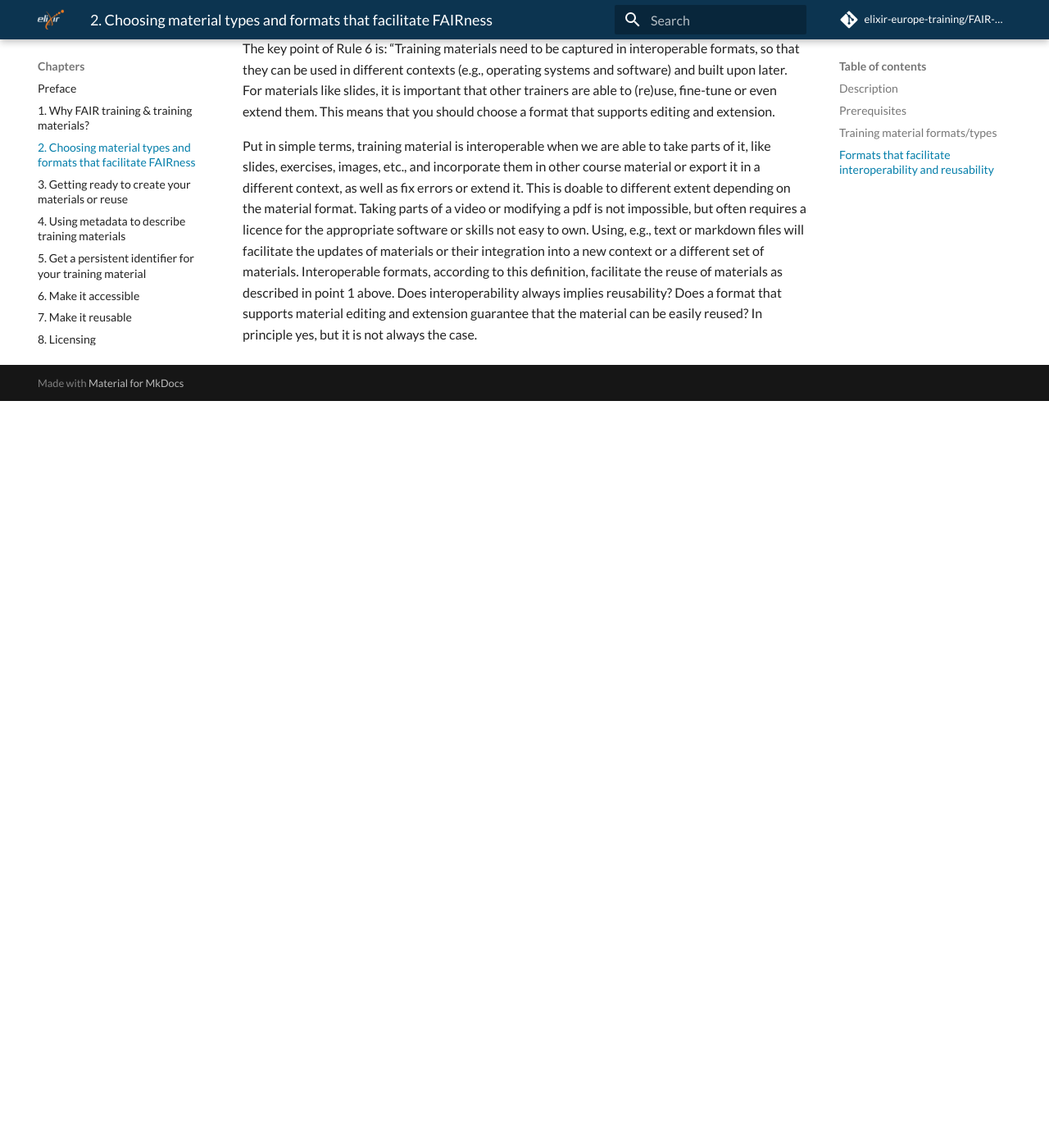
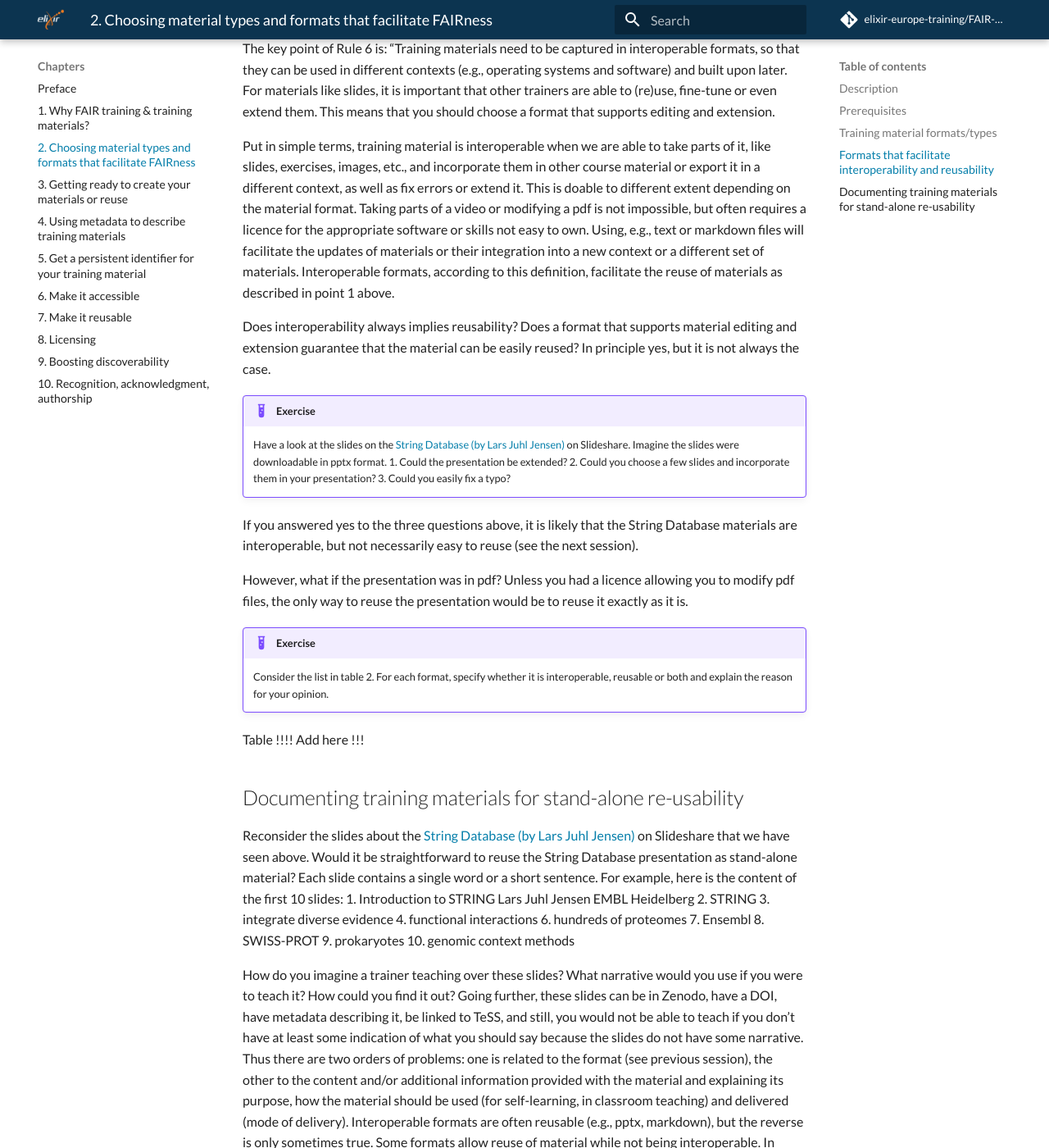
Before and after one commit to elixir-europe-training/ELIXIR-TrP-FAIR-training-handbook, an MkDocs documentation site: the page built from docs/chapters/chapter_02.md, in a window 1280 px wide and 1400 px high, scrolled down 1962 px. Shown: the whole window at 82% size. Built offline with MkDocs 1.6.1 and Material for MkDocs 9.7.7, drawn with Linux system fonts in a browser that asks for light colours; comment, search, counter and statistics services are not loaded; before the commit the page ends 2451 px from its top, so only the background shows below that; some of the changed text lies outside the part shown.

Commit message:
added the last session

```diff
--- a/docs/chapters/chapter_02.md
+++ b/docs/chapters/chapter_02.md
@@ -44,23 +44,78 @@
 
 !!! example "Exercise"
 
-     Compare the list to Table 1 from the [10 simple rules paper](https://journals.plos.org/ploscompbiol/article?id=10.1371/journal.pcbi.1007854#sec007)
+     Compare the list to Table 1 from the [10 simple rules paper](https://journals.plos.org/ploscompbiol/article?id=10.1371/journal.pcbi.1007854#sec007).
 
 
 ## Formats that facilitate interoperability and reusability
 
 The term interoperability in training materials can be relatively obscure. Still, in this section, we will provide a definition of interoperability for training materials, and we will explain how this concept is related to the idea of reusability. Regarding reusability, it is essential to make a distinction between:
-1. Reusing parts of material by repurposing it for a new context or integrating it into another set of materials
-2. Reusing the material exactly as it is
+     1. Reusing parts of material by repurposing it for a new context or integrating it into another set of materials
+     2. Reusing the material exactly as it is
 
 File formats will have different implications in the context of FAIRness depending on the two types of material reuse. Some formats facilitate FAIRness while others don’t. To understand which formats facilitate interoperability and reusability, we must first understand these two concepts in the context of training and training materials.
 
 !!! example "Exercise"
 
-     Read Rule 6 from the 10 simple rules paper, which is mainly about interoperability [10 simple rules paper](https://journals.plos.org/ploscompbiol/article?id=10.1371/journal.pcbi.1007854#sec007)
+     Read Rule 6 from the 10 simple rules paper, which is mainly about interoperability [10 simple rules paper](https://journals.plos.org/ploscompbiol/article?id=10.1371/journal.pcbi.1007854#sec007).
 
 The key point of Rule 6 is: “Training materials need to be captured in interoperable formats, so that they can be used in different contexts (e.g., operating systems and software) and built upon later. For materials like slides, it is important that other trainers are able to (re)use, fine-tune or even extend them. This means that you should choose a format that supports editing and extension.
 
-Put in simple terms, training material is interoperable when we are able to take parts of it, like slides, exercises, images, etc., and incorporate them in other course material or export it in a different context, as well as fix errors or extend it. This is doable to different extent depending on the material format. Taking parts of a video or modifying a pdf is not impossible, but often requires a licence for the appropriate software or skills not easy to own. Using, e.g., text or markdown files will facilitate the updates of materials or their integration into a new context or a different set of materials.
-Interoperable formats, according to this definition, facilitate the reuse of materials as described in point 1 above.
+Put in simple terms, training material is interoperable when we are able to take parts of it, like slides, exercises, images, etc., and incorporate them in other course material or export it in a different context, as well as fix errors or extend it. This is doable to different extent depending on the material format. Taking parts of a video or modifying a pdf is not impossible, but often requires a licence for the appropriate software or skills not easy to own. Using, e.g., text or markdown files will facilitate the updates of materials or their integration into a new context or a different set of materials. Interoperable formats, according to this definition, facilitate the reuse of materials as described in point 1 above.
+
 Does interoperability always implies reusability? Does a format that supports material editing and extension guarantee that the material can be easily reused? In principle yes, but it is not always the case.
+
+!!! example "Exercise"
+
+     Have a look at the slides on the [String Database (by Lars Juhl Jensen)](https://www.slideshare.net/larsjuhljensen/the-string-database) on Slideshare. Imagine the slides were downloadable in pptx format.
+     1. Could the presentation be extended?
+     2. Could you choose a few slides and incorporate them in your presentation?
+     3. Could you easily fix a typo?
+
+If you answered yes to the three questions above, it is likely that the String Database materials are interoperable, but not necessarily easy to reuse (see the next session).
+
+However, what if the presentation was in pdf? Unless you had a licence allowing you to modify pdf files, the only way to reuse the presentation would be to reuse it exactly as it is.
+
+!!! example "Exercise"
+
+     Consider the list in table 2. For each format, specify whether it is interoperable, reusable or both and explain the reason for your opinion.
+
+ Table !!!! Add here !!!
+
+## Documenting training materials for stand-alone re-usability
+
+Reconsider the slides about the [String Database (by Lars Juhl Jensen)](https://www.slideshare.net/larsjuhljensen/the-string-database) on Slideshare that we have seen above. Would it be straightforward to reuse the String Database presentation as stand-alone material? Each slide contains a single word or a short sentence. For example, here  is the content of the first 10 slides:
+     1. Introduction to STRING Lars Juhl Jensen EMBL Heidelberg
+     2. STRING
+     3. integrate diverse evidence
+     4. functional interactions
+     6. hundreds of proteomes
+     7. Ensembl
+     8. SWISS-PROT
+     9. prokaryotes
+     10. genomic context methods
+
+How do you imagine a trainer teaching over these slides? What narrative would you use if you were to teach it? How could you find it out? Going further, these slides can be in Zenodo, have a DOI, have metadata describing it, be linked to TeSS, and still, you would not be able to teach if you don’t have at least some indication of what you should say because the slides do not have some narrative.
+Thus there are two orders of problems: one is related to the format (see previous session), the other to the content and/or additional information provided with the material and explaining its purpose, how the material should be used (for self-learning, in classroom teaching) and delivered (mode of delivery). Interoperable formats are often reusable (e.g., pptx, markdown), but the reverse is only sometimes true. Some formats allow reuse of material while not being interoperable. In these cases, the material can only be reused as is and cannot be easily modified. Examples are pdf, png, jpeg, etc. formats.
+
+When training material is provided in reusable but not interoperable format, which means it should be used as is, it is particularly important that it is accompanied by some documentation explaining how the material is to be used, including - when appropriate - an extensive narrative describing word-by-word the meaning and purpose of each, e.g.,  slide or exercise.
+
+There are a few effective ways to do this:
+     - For a lecture-style presentation, you can annotate each slide with an extensive narrative capturing all aspects of the subject on the slides. You can put the complete transcript of the verbal presentation in the Notes panel in Powerpoint or in Google slides. Suppose you want to share your slides in pdf format. In that case, it is handier to place the detailed content into a handbook or use text-book style reference materials and keep the slides for lectures cleaner, only placing relevant elements directly on the slides.
+     - You may create a lesson plan describing the purpose and the mode of delivery of each piece of material. Lesson plans could contain many practical details, including - for each part of the material - the time needed for the delivery, the learning experiences and expected learning outcomes.
+     - You may associate “Instructor notes” with the materials, but you don’t need to include them in the materials. The Instructor notes should provide information drawing on your experience or the experience of other instructors. They may consist of technical tips and tricks, common problems, and a description of what parts or exercises are essential and what could be skipped in case of lack of time.
+
+ Documenting training materials makes training materials easily reusable not only by other trainers but also by yourself in the future. It is an excellent practice for any material, especially when it is not self-explanatory like the slides described above ([String Database (by Lars Juhl Jensen)](https://www.slideshare.net/larsjuhljensen/the-string-database)).
+
+ > "The secret to good documentation is to write it while you're writing the code. You are your first audience. Explain what you're doing to yourself. Future you will thank you!" —- Victoria Drake November 24, 2020 –
+
+!!! example "Exercise"
+
+     Reflect on the following:
+     - How do you document your training material?
+     - What other option do you know?
+
+!!! example "Exercise"
+
+     - Think about the following types/formats: pptx, pdf, png, md (on GitHub), VM/Container
+     - How would you document materials in each of these types/formats?
```
